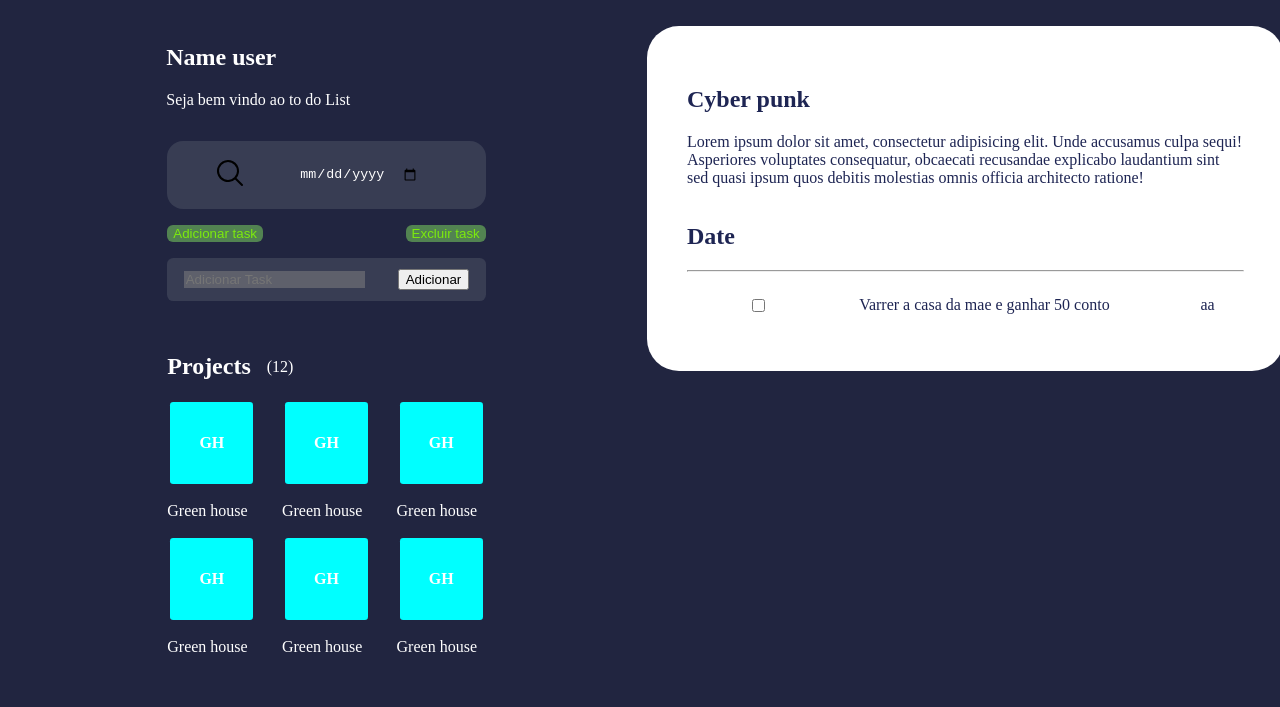
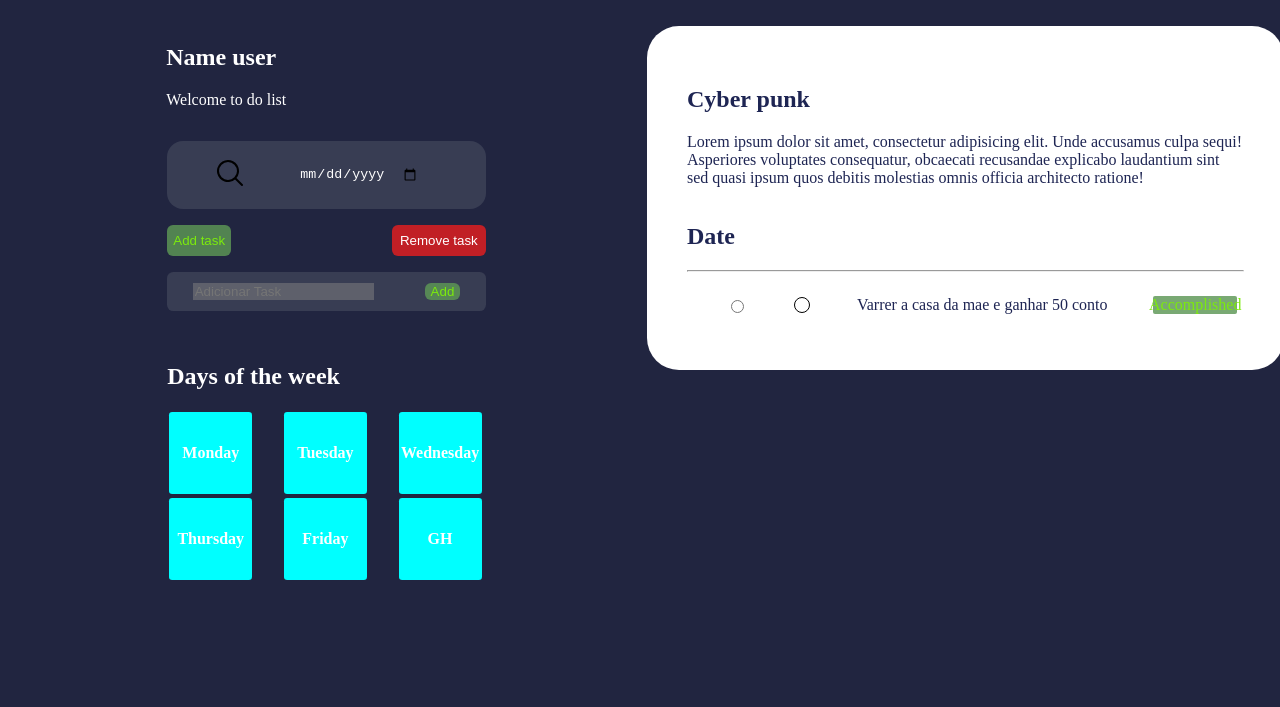
Before and after one commit to Junincss/TodolistJR, a plain HTML site: page Aula10 - desafios/index.html in a window 1280 px wide. Drawn offline with Linux system fonts and the light colour scheme.

Commit message:
Update index.html

```diff
--- a/Aula10 - desafios/index.html
+++ b/Aula10 - desafios/index.html
@@ -12,7 +12,7 @@
   <section class="itens-to-do" id="itens-to-do">
     <div class="user" id="user">
       <h2 id="nameUser">Name user</h2>
-      <span>Seja bem vindo ao to do List</span>
+      <span>Welcome to do list</span>
     </div>
     <div class="filterDate" id="filterDate">
       <label for="calendar" class="labelCalendar">
@@ -21,53 +21,34 @@
       <input type="date" name="calendar" class="calendar" id="calendar">
     </div>
     <div class="botoes" id="botoes">
-      <button class="buttons" id="1">Adicionar task</button>
-      <button class="buttons" id="1">Excluir task</button>
+      <button class="buttons" id="btn1">Add task</button>
+      <button class="buttons delete" id="btn2">Remove task</button>
     </div>
     <div class="task" id="task">
-      <input type="text" class="addtask" placeholder="Adicionar Task" id="addtask"> <button>Adicionar</button>
+      <input type="text" class="addtask" placeholder="Adicionar Task" id="addtask"> <button class="buttons">Add</button>
     </div>
     <div class="projects" id="projects">
       <div class="titleProjects">
-        <h2>Projects</h2>
-        <span>(12)</span>
+        <h2>Days of the week</h2>
       </div>
       <div class="cardsection" id="cardsection">
         <div class="card" id="card">
-          <div class="cardteste">
-            <div class="cardimg">GH</div>
-          </div>
-          <p>Green house</p>
+            <buttons class="cardimg">Monday</button>
         </div>
         <div class="card" id="card">
-          <div class="cardteste">
-            <div class="cardimg">GH</div>
-          </div>
-          <p>Green house</p>
+            <div class="cardimg">Tuesday</div>
         </div>
         <div class="card" id="card">
-          <div class="cardteste">
-            <div class="cardimg">GH</div>
-          </div>
-          <p>Green house</p>
+            <div class="cardimg">Wednesday</div>
         </div>
         <div class="card" id="card">
-          <div class="cardteste">
-            <div class="cardimg">GH</div>
-          </div>
-          <p>Green house</p>
+            <div class="cardimg">Thursday</div>
         </div>
         <div class="card" id="card">
-          <div class="cardteste">
-            <div class="cardimg">GH</div>
-          </div>
-          <p>Green house</p>
+            <div class="cardimg">Friday</div>
         </div>
         <div class="card" id="card">
-          <div class="cardteste">
             <div class="cardimg">GH</div>
-          </div>
-          <p>Green house</p>
         </div>
       </div>
     </div>
@@ -89,9 +70,10 @@
         </div>
         <div class="activityFromDate" id="activityFromDate">
           <div class="activity" id="activity1">
-            <input type="checkbox" name="activityf1" id="activityf1">
+            <input type="radio" name="activityf1" id="activityAcomplished" class="activityAcomplished">
+            <input type="radio" name="activityf1" id="activityInProgress" class="activityInProgress">
             <label for="activity1">Varrer a casa da mae e ganhar 50 conto</label>
-            <div class="progressItem" id="progressItem"> aa </div>
+            <div class="progressItemSelected" id="progressItem"> Accomplished </div>
           </div>
         </div>
       </div>
```
